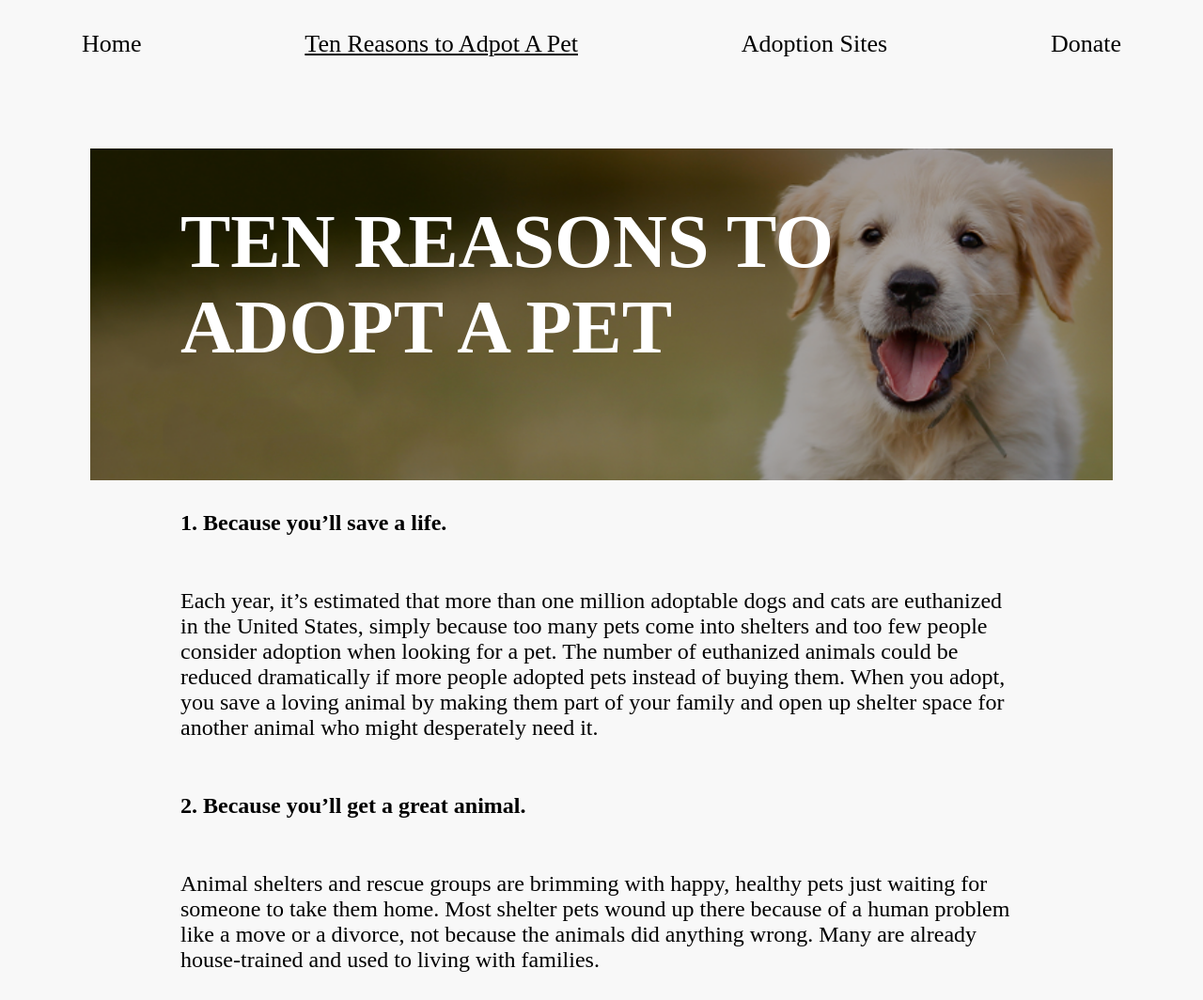
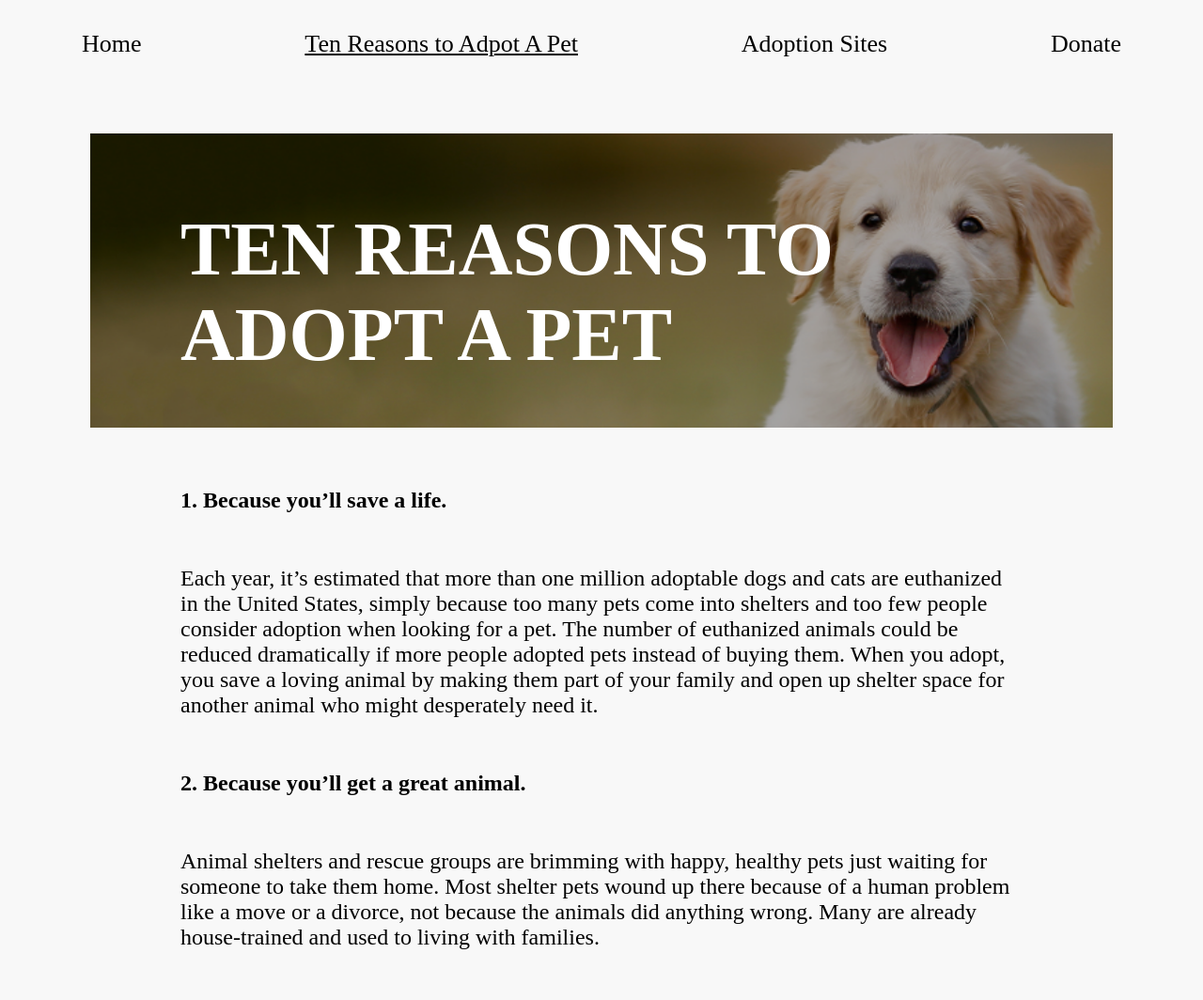
Before and after one commit to leilali0/issue_website, a plain HTML site: page pets.html in a window 1280 px wide. Shown: the top 1064 px of the page at 94% size. Drawn offline with Linux system fonts and the light colour scheme.

Commit message:
change 1

```diff
--- a/article_style.css
+++ b/article_style.css
@@ -46,7 +46,7 @@ a:hover:not(.active) {
 .petPageContainer {
   display: flex;
   flex-direction: column;
-  padding-top: 12vmin;
+  padding-top: 10vmin;
   padding-left: 12vmin;
   padding-right: 12vmin;
 }
@@ -56,7 +56,7 @@ a:hover:not(.active) {
   justify-content: center;
   color: white;
   font-size: 5vmin;
-  padding-bottom: 8vmin;
+  padding-top: 3vmin;
   padding-left: 12vmin;
   padding-right: 12vmin;
 }
@@ -73,6 +73,7 @@ a:hover:not(.active) {
   display: flex;
   flex-direction: column;
   font-size: 24px;
+  padding-top: 4vmin;
   padding-left: 4vmin;
   padding-left: 12vmin;
   padding-right: 12vmin;
```
